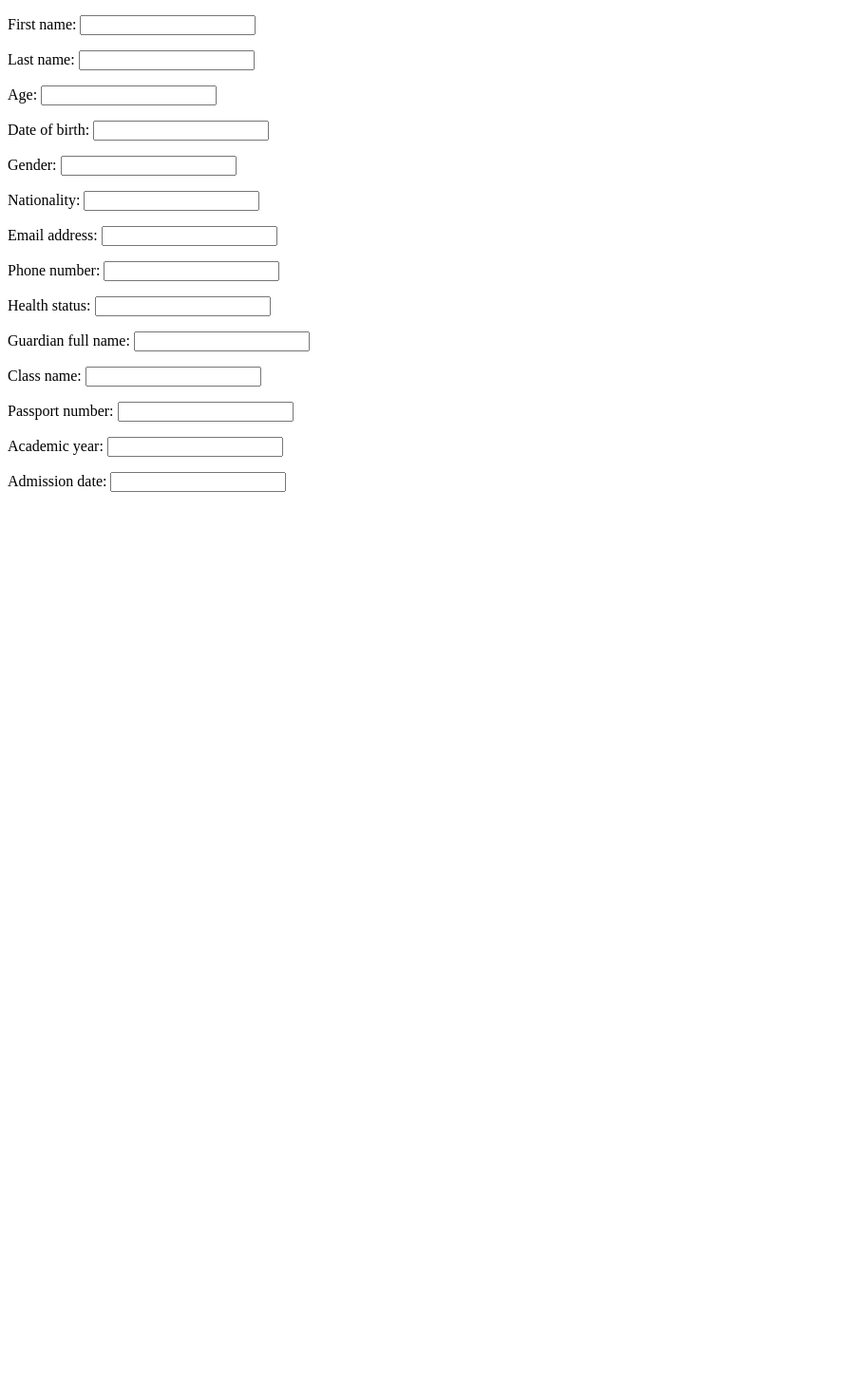
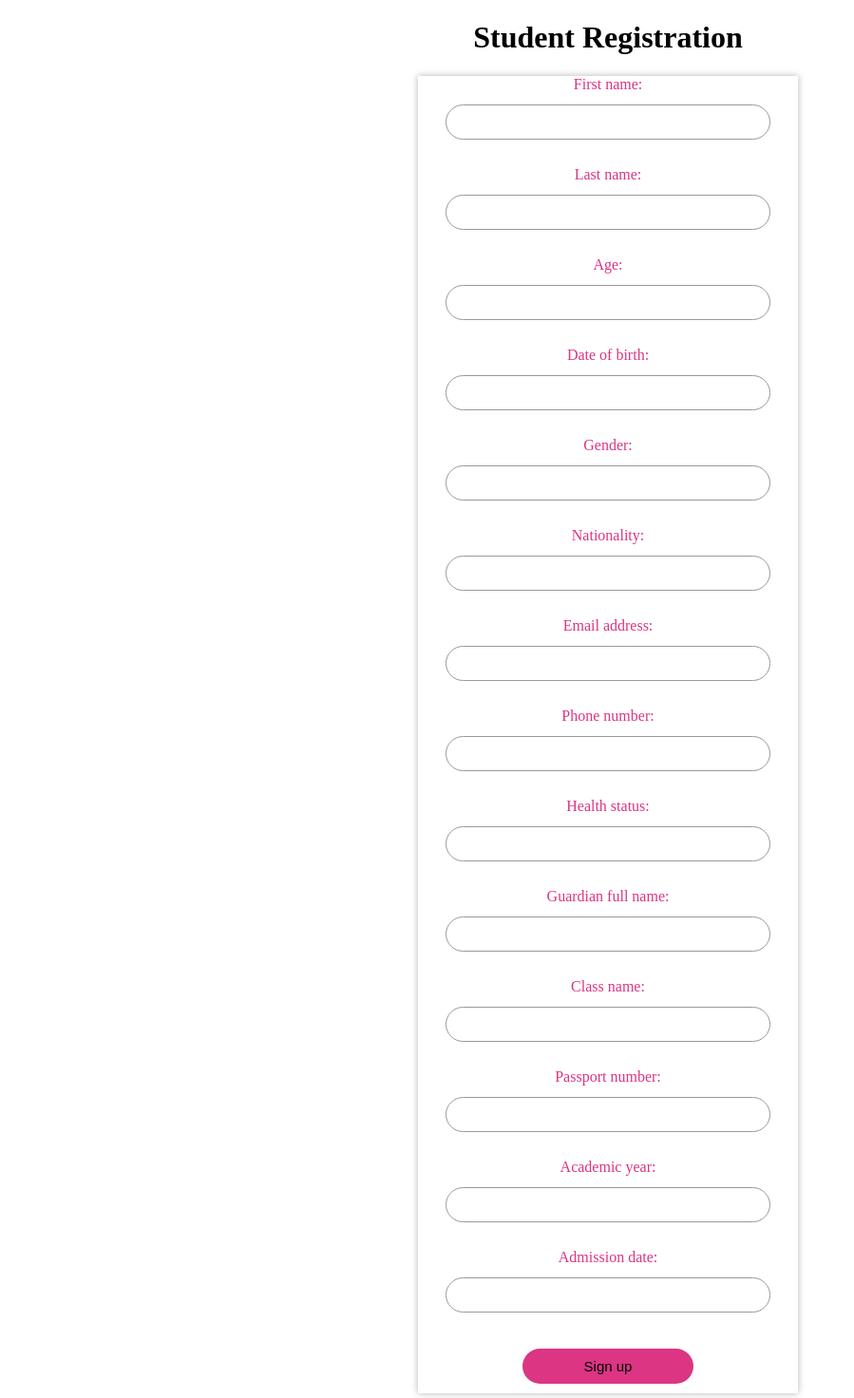
Before and after one commit to Wuanitawanjiku/Python_School_System, a Django app: page /student/register/ in a window 1280 px wide. Shown: the whole page at 95% size, without its empty margins (0-899 px from the left). Before the commit the page ends 518 px from the top, so only its background shows below. Run offline with Django 3.2, Linux system fonts and the light colour scheme.

Commit message:
styling reg.form

```diff
--- a/student/templates/register_student.htm
+++ b/student/templates/register_student.htm
@@ -4,11 +4,66 @@
     <meta charset="UTF-8">
     <meta http-equiv="X-UA-Compatible" content="IE=edge">
     <meta name="viewport" content="width=device-width, initial-scale=1.0">
-    <title>Document</title>
+    <title>Student Registration</title>
+<style>
+body{
+    margin: 0;
+    padding: 0;
+}
+
+input{
+    border-radius: 20px;
+    margin: 12px;
+    padding: 10px;
+    width: 80%;
+    outline: none;
+    border: 1px solid #999;
+}
+
+.registration{
+    width: 400px;
+    box-shadow: 0 0 7px 0 rgba(0, 0, 0, 0.3);
+    background: #fff;
+    margin: 8% auto 0;
+    text-align: center;
+    margin-top: 3px;
+    color: rgb(219, 53, 131);
+    margin-bottom: 5px;
+}
+
+button{
+    cursor: pointer;
+    color: rgb(0, 0, 0);
+    border-radius: 20px;
+    width: 45%;
+    font-size: 15px;
+    padding: 10px;
+    margin: 10px 0;
+    outline: none;
+    border: none;
+}
+
+.sign-up-btn{
+    background-color: rgb(219, 53, 131);
+}
+
+/* .img{
+    width: 70px;
+    margin-top: 15px;
+    margin-left: 670px;
+} */
+    </style>
 </head>
 <body>
-    <form method="POST">
-        {{form.as_p}}
-    </form>
+    <!-- <div class="img">
+        <img src="user icon.png">
+    </div> -->
+    <center><h1>Student Registration</h1></center>
+    <div class="registration">
+        <form method="POST">
+            {{form.as_p}}
+        </form>
+        <button type="button" class="sign-up-btn">Sign up</button>
+    </div>
 </body>
 </html>
```
Also changed, not shown: student/templates/user icon.png (added).
